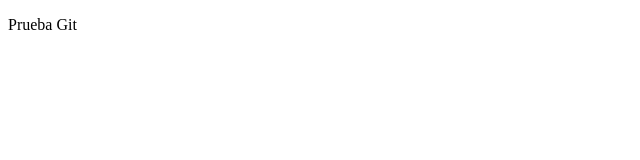
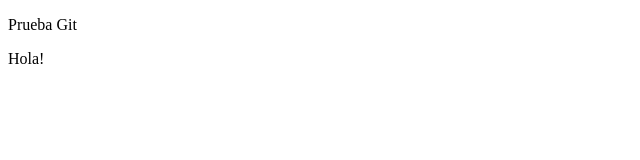
Before and after one commit to JuanVidal7/pruebagit, a plain HTML site: page index.html in a window 1280 px wide. Shown: the full height of the page, 0-640 px from the left. Drawn offline with Linux system fonts and the light colour scheme.

Commit message:
prueba 2 carga

```diff
--- a/index.html
+++ b/index.html
@@ -10,5 +10,8 @@
     <p>
         Prueba Git
     </p>
+    <div>
+        Hola!
+    </div>
 </body>
 </html>
```
